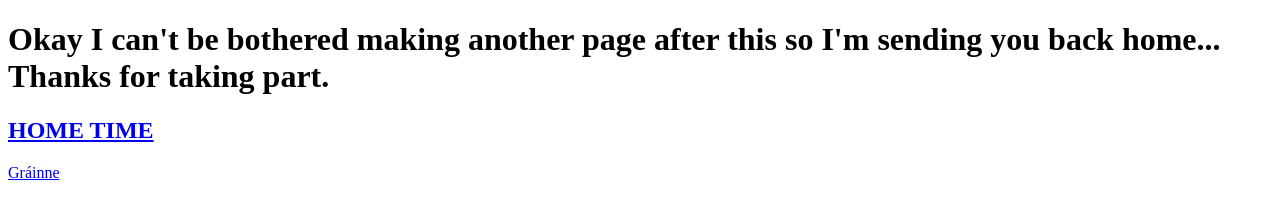
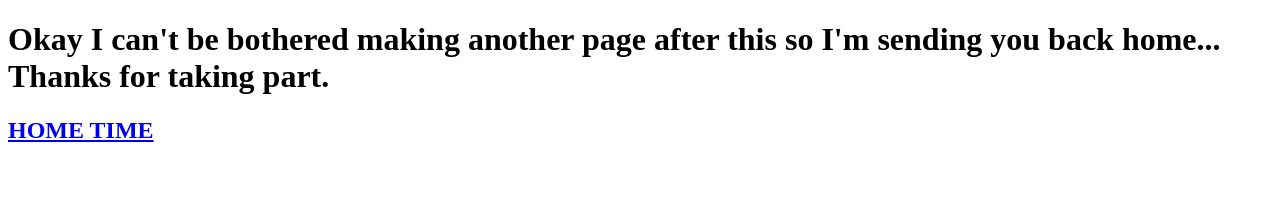
Before and after one commit to finlay-emmott/finlay-emmott.github.io, a plain HTML site: page page3.html in a window 1280 px wide. Drawn offline with Linux system fonts and the light colour scheme.

Commit message:
Update page3.html

```diff
--- a/page3.html
+++ b/page3.html
@@ -3,6 +3,5 @@
 <body>
 <h1>Okay I can't be bothered making another page after this so I'm sending you back home... Thanks for taking part.</h1>
 <h2><a href="index.html">HOME TIME</h2>
-<p>Gráinne</p>
 </body>
 </html>
```
